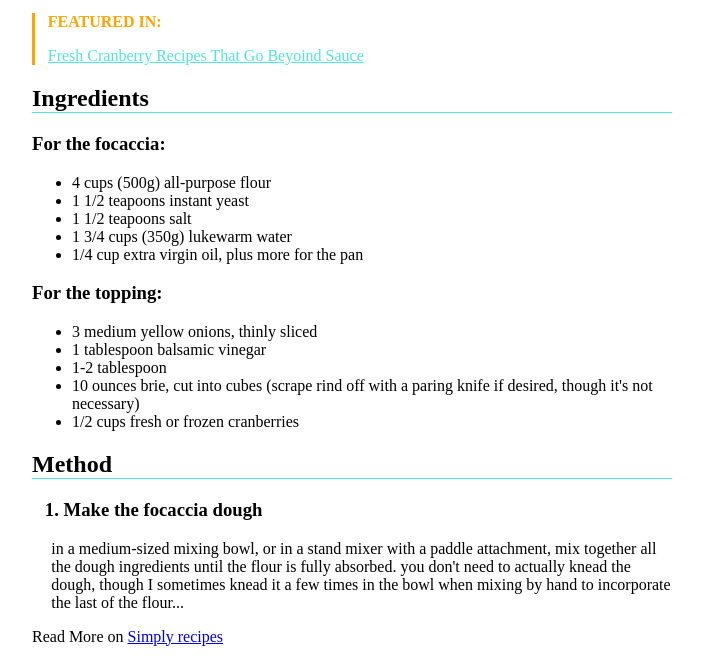
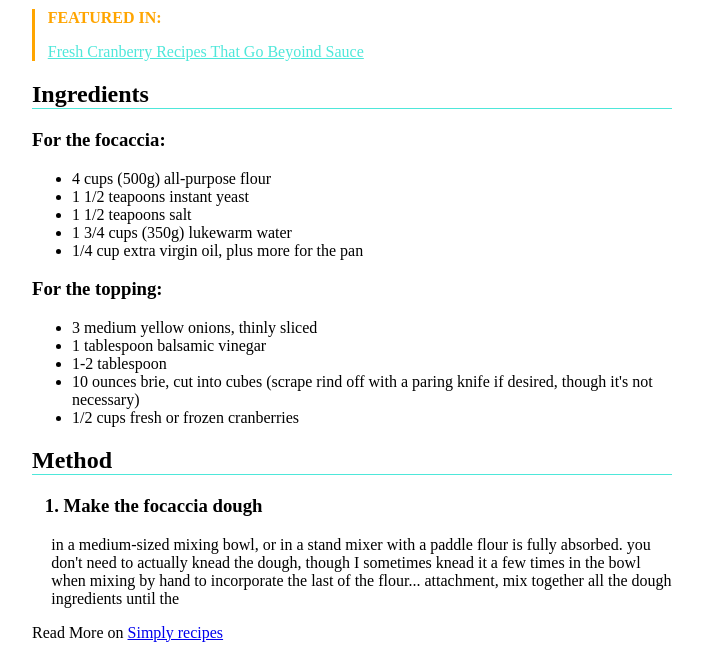
Before and after one commit to LorenzoAluigi/U1_W1_D3, a plain HTML site: page index.html in a window 1280 px wide. Shown: the part 731-1393 px from the top of the page, without its empty margins (288-991 px from the left). Drawn offline with Linux system fonts and the light colour scheme; a web font is replaced by a local one.

Commit message:
optimizations

```diff
--- a/assets/stylesheet.css
+++ b/assets/stylesheet.css
@@ -14,3 +14,4 @@ h2 {border-bottom: 1px solid;
 border-color: rgba(43, 226, 211, 0.833);}
 #lastdiv h3 {margin-left: 2%}
 #lastdiv p:first-of-type {margin-left: 3%}
+video {display: block; width: 100%; height: 100%;}
--- a/index.html
+++ b/index.html
@@ -67,10 +67,10 @@
             <h3>1. Make the focaccia dough</h3>
             <p>
               in a medium-sized mixing bowl, or in a stand mixer with a paddle
-              attachment, mix together all<br />the dough ingredients until the
               flour is fully absorbed. you don't need to actually knead the
-              <br />dough, though I sometimes knead it a few times in the bowl
-              when mixing by hand to incorporate<br />the last of the flour...
+              dough, though I sometimes knead it a few times in the bowl
+              when mixing by hand to incorporate the last of the flour...
+              attachment, mix together all the dough ingredients until the
             </p>
             <p>
               Read More on
```
